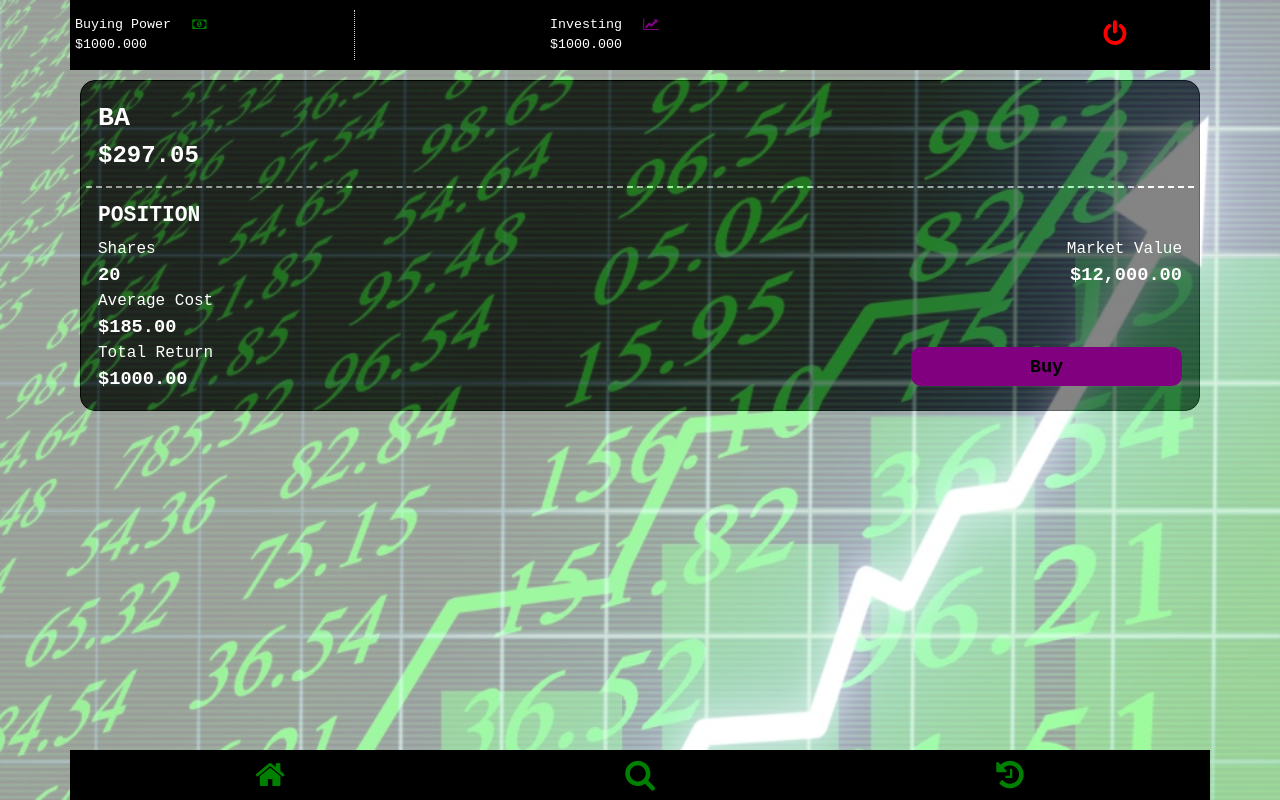
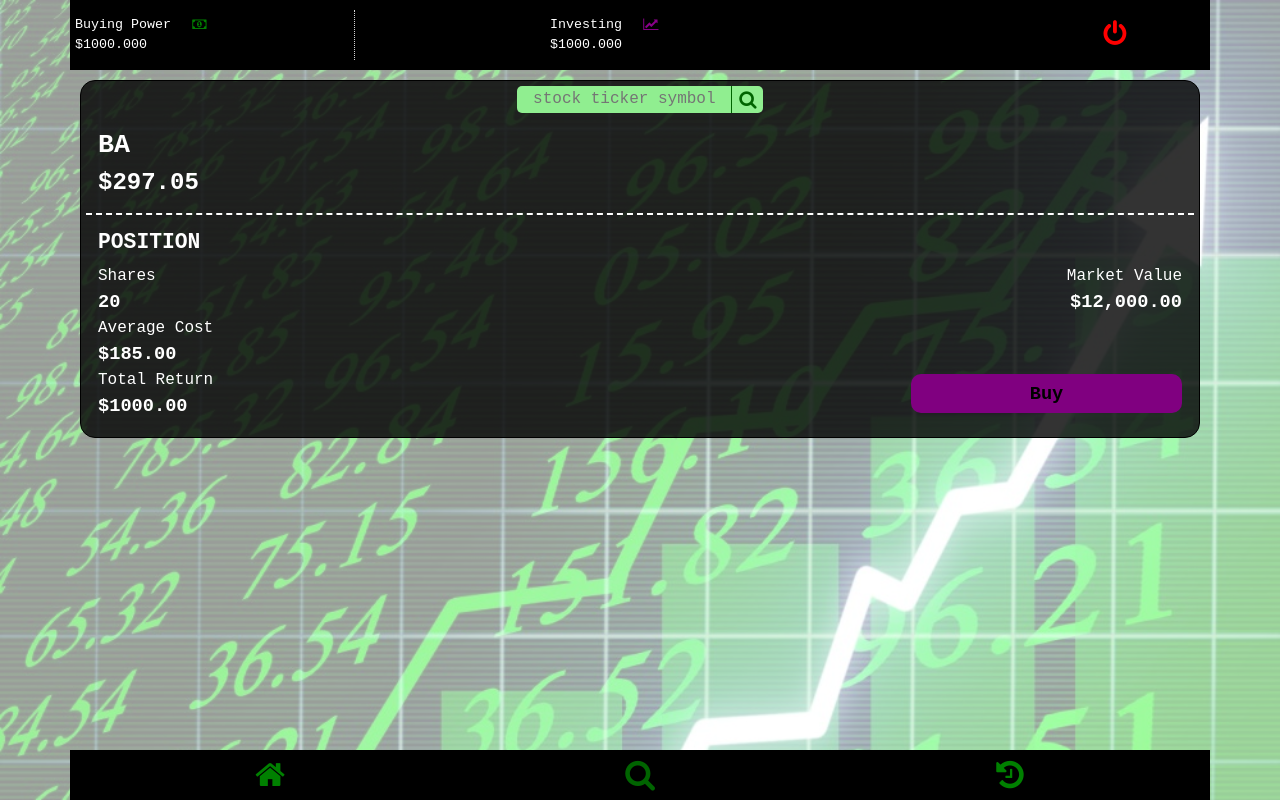
Before and after one commit to dagmawig/mock-trader-full-stack, a React (Create React App) app: page / in a window 1280 px wide. Built offline with nearby package versions, Linux system fonts and the light colour scheme.

Commit message:
added search bar

```diff
--- a/src/App.js
+++ b/src/App.js
@@ -16,8 +16,8 @@ function App() {
           </Route>
           <Route path="/">
             <Header />
-            <Search/>
-            <Footer/>
+            <Search />
+            <Footer />
           </Route>
         </Switch>
       </div>
--- a/src/components/Search.css
+++ b/src/components/Search.css
@@ -18,6 +18,7 @@
     opacity: 0.4;
     background-repeat: no-repeat;
     background-size: cover;
+    z-index: -1;
 }
 .search_row {
     /* min-height: 100%; */
@@ -32,6 +33,37 @@
     background-color: rgba(0,0,0,.8);
     border: black solid 1px;
     border-radius: 15px;
+}
+.search_input_section {
+    height: 20pt;
+    display: flex;
+    flex-direction: row;
+    align-items: center;
+    justify-content: center;
+    border-radius: 5px;
+    overflow: hidden;
+}
+input:focus::placeholder {
+    color: transparent;
+  }
+.search_input {
+    background-color: lightgreen;
+    border: none;
+    height: 100%;
+    border-right: darkgreen solid 1px;
+    text-align: center;
+}
+.search_button {
+    height: 100%;
+    background-color: lightgreen;
+    border: none;
+    border-left: lightgreen solid 1px;
+    cursor: pointer;
+    font-size: 14pt;
+    font-weight: 800;
+}
+.fa-search {
+    color: darkgreen;
 }
 .search_header {
     display: flex;
@@ -81,7 +113,7 @@
     align-items: center;
     padding: 0px;
 }
-.search_button {
+.search_buy_button {
     width: 50%;
     height: 75%;
     background-color: purple;
--- a/src/components/Search.js
+++ b/src/components/Search.js
@@ -5,6 +5,9 @@ function Search() {
     return (
         <div className="search container">
             <div className="search_row row">
+                <div className="search_input_section row">
+                    <input className="search_input" type="text" placeholder="stock ticker symbol"></input><button className="search_button"><i className="fa fa-search" ></i></button>
+                </div>
                 <div className="search_header row">
                     <div className="search_header_title col-12">
                         BA
@@ -50,7 +53,7 @@ function Search() {
                         </div>
                     </div>
                     <div className="search_buy col-6">
-                        <button className="search_button">
+                        <button className="search_buy_button">
                             Buy
                         </button>
                     </div>
```
Also changed, not shown: 1 other file (tests, documents, lock files or other folders).
